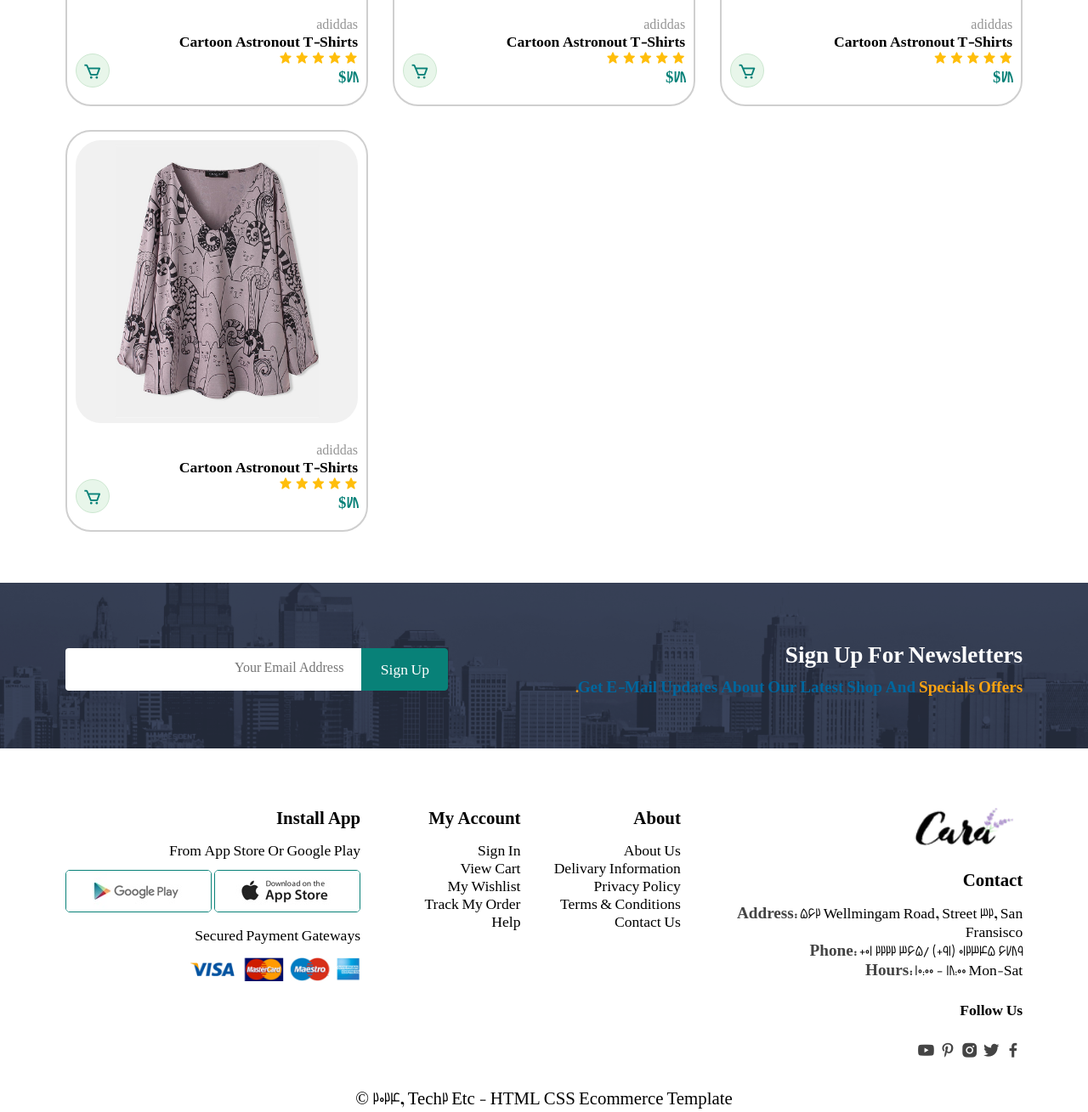
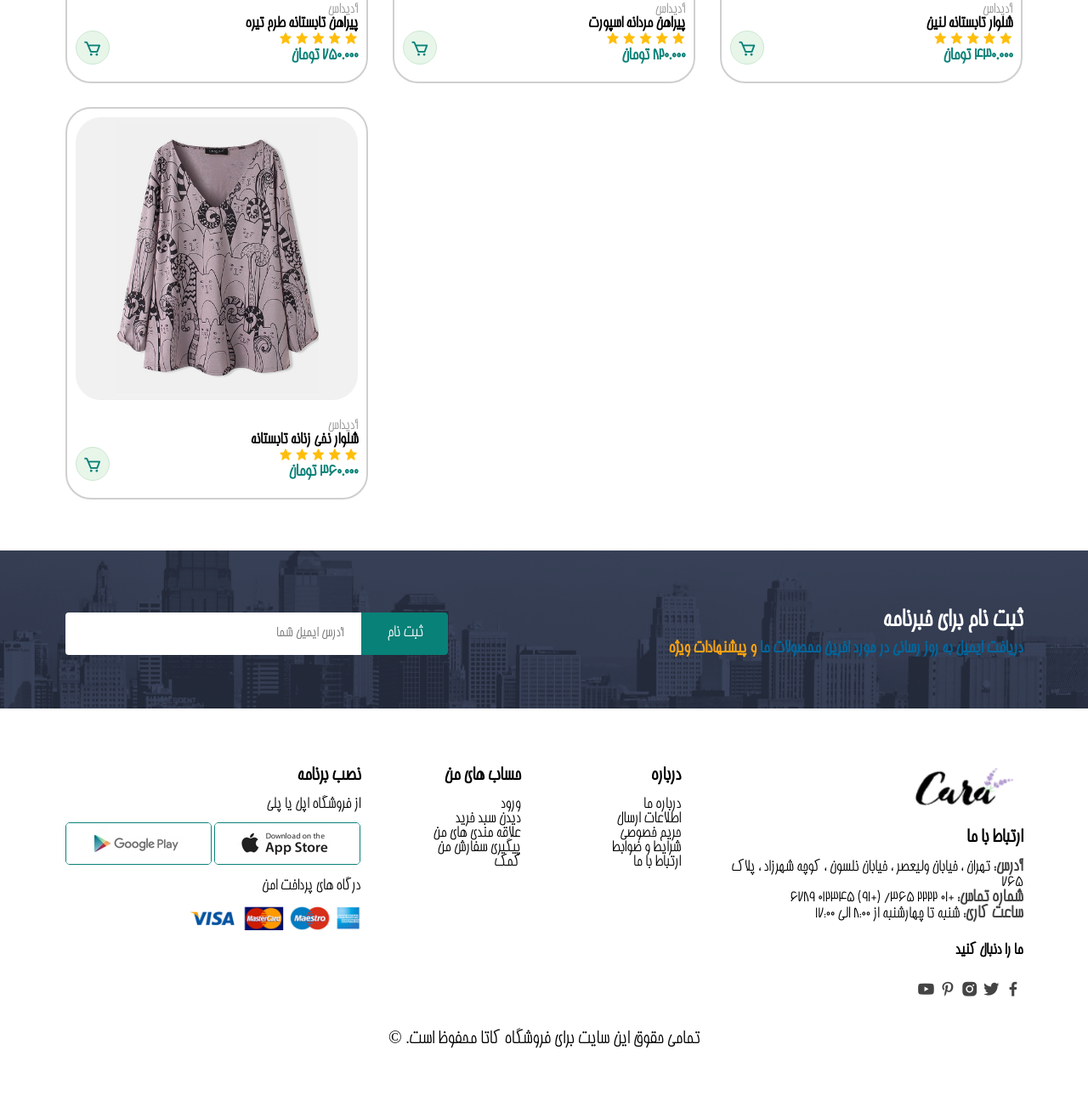
Before and after one commit to neginsh1996/cata-shop, a plain HTML site: page sproduct.html in a window 1280 px wide. Shown: the part 1297-2606 px from the top of the page at 85% size. Drawn offline with nearby package versions, Linux system fonts and the light colour scheme.

Commit message:
Update sproduct.html

```diff
--- a/sproduct.html
+++ b/sproduct.html
@@ -27,11 +27,11 @@
 
         <div>
             <ul class="navbar" id="navbar">
-                <li><a href="index.html">home</a></li>
-                <li><a href="shop.html"  class="active">shop</a></li>
-                <li><a href="blog.html">blog</a></li>
-                <li><a href="about.html">about</a></li>
-                <li><a href="contact.html">contact</a></li>
+                <li><a href="index.html">خانه</a></li>
+                <li><a href="shop.html"  class="active">فروشگاه</a></li>
+                <li><a href="blog.html">مقالات</a></li>
+                <li><a href="about.html">درباره ما</a></li>
+                <li><a href="contact.html">ارتباط با ما</a></li>
                 <li><a id="lg-bag" href="cart.html"><i class='bx bx-shopping-bag'></i></a></li>
                 <a href="#" id="close"><i class='bx bx-x'></i></a>
             </ul>
@@ -68,29 +68,23 @@
         </div>
 
         <div class="single-pro-details">
-            <h6>home / t-shirt</h6>
-            <h4>men's fashion t shirt</h4>
-            <h2>$139.00</h2>
+            <h6>خانه / پیراهن</h6>
+            <h4>تی شرت مد مردانه</h4>
+            <h2>715.000 تومان</h2>
             <select>
-                <option>select size</option>
+                <option>انتخاب سایز</option>
                 <option>XL</option>
                 <option>XXL</option>
                 <option>small</option>
                 <option>large</option>
             </select>
-            <input type="number" value="1">
-            <button>add to cart</button>
-            <h4>product details</h4>
+            <input type="number" value="1" placeholder="#">
+            <button>افزودن سبد خرید</button>
+            <h4>جزئیات محصول</h4>
             <p>
-                Lorem, ipsum dolor sit amet consectetur adipisicing elit.
-                Quas libero laborum voluptatibus temporibus alias id ut
-                dolore quisquam, fugiat, excepturi obcaecati impedit
-                perspiciatis recusandae nostrum blanditiis? Sint explicabo
-                fuga saepe.
-                Quas libero laborum voluptatibus temporibus alias id ut
-                dolore quisquam, fugiat, excepturi obcaecati impedit
-                Quas libero laborum voluptatibus temporibus alias id ut
-                dolore quisquam, fugiat, excepturi obcaecati impedit
+                سایز بندی لباس مردانه بر اساس قد و وزن در استاندارد جهانی وجود ندارد اما در این مطلب و بعد از دو جدول سایز بندی لباس مردانه استاندارد، به توضیح این که هر سایزی از لباس مردانه مناسب چه قدی خواهد بود می پردازیم تا حدودی بدانید سایزتان برای لباس های مختلف چیست.
+
+سایز بندی لباس مردانه اغلب به صورت اعداد و حروف مشخص می‌شود، که انواع مختلفی دارد مانند XS، S، M، L، XL و غیره. همچنین، برخی از برندها و شرکت‌ها، لباس‌ها را بر اساس اندازه‌های اینچی (به عنوان مثال ۳۲/۳۰ برای شلوار) یا متری (به عنوان مثال ۴۰R برای یک جلیقه) سایزبندی می‌کنند. در ضمن، برای بعضی از محصولات خاص مانند ترنچ کت و سویشرت، انواع سایزبندی خاصی وجود دارد که بر اساس اندازه‌های خاص تعریف می‌شوند.
             </p>
         </div>
     </section>
@@ -99,15 +93,15 @@
     <!-------Featured section--------->
     <section class="featured" id="featured">
         <div class="title">
-            <h1>featured products</h1>
-            <h3>summer collection new modern design</h3>
+            <h1>محصولات ویژه</h1>
+            <h3>مجموعه تابستانی طراحی مدرن جدید</h3>
         </div>
         <div class="featured-container">
             <div class="box">
                 <img src="./image/f5.jpg" alt="">
                 <div class="box-text">
-                    <h2>adiddas</h2>
-                    <h1>cartoon astronout T-shirts</h1>
+                    <h2>آدیداس</h2>
+                    <h1>پیراهن تابستانه طرح تیره</h1>
                     <div class="stars">
                         <i class='bx bxs-star'></i>
                         <i class='bx bxs-star'></i>
@@ -115,7 +109,7 @@
                         <i class='bx bxs-star'></i>
                         <i class='bx bxs-star'></i>
                     </div>
-                    <h3>$78</h3>
+                    <h3>750.000 تومان</h3>
                 </div>
                 <a href="#"><i class='bx bx-cart'></i></a>
             </div>
@@ -123,8 +117,8 @@
             <div class="box">
                 <img src="./image/f6.jpg" alt="">
                 <div class="box-text">
-                    <h2>adiddas</h2>
-                    <h1>cartoon astronout T-shirts</h1>
+                    <h2>آدیداس</h2>
+                    <h1>پیراهن مردانه اسپورت</h1>
                     <div class="stars">
                         <i class='bx bxs-star'></i>
                         <i class='bx bxs-star'></i>
@@ -132,7 +126,7 @@
                         <i class='bx bxs-star'></i>
                         <i class='bx bxs-star'></i>
                     </div>
-                    <h3>$78</h3>
+                    <h3>820.000 تومان</h3>
                 </div>
                 <a href="#"><i class='bx bx-cart'></i></a>
             </div>
@@ -140,8 +134,8 @@
             <div class="box">
                 <img src="./image/f7.jpg" alt="">
                 <div class="box-text">
-                    <h2>adiddas</h2>
-                    <h1>cartoon astronout T-shirts</h1>
+                    <h2>آدیداس</h2>
+                    <h1>شلوار تابستانه لنین</h1>
                     <div class="stars">
                         <i class='bx bxs-star'></i>
                         <i class='bx bxs-star'></i>
@@ -149,7 +143,7 @@
                         <i class='bx bxs-star'></i>
                         <i class='bx bxs-star'></i>
                     </div>
-                    <h3>$78</h3>
+                    <h3>430.000 تومان</h3>
                 </div>
                 <a href="#"><i class='bx bx-cart'></i></a>
             </div>
@@ -157,8 +151,8 @@
             <div class="box">
                 <img src="./image/f8.jpg" alt="">
                 <div class="box-text">
-                    <h2>adiddas</h2>
-                    <h1>cartoon astronout T-shirts</h1>
+                    <h2>آدیداس</h2>
+                    <h1>شلوار نخی زنانه تابستانه</h1>
                     <div class="stars">
                         <i class='bx bxs-star'></i>
                         <i class='bx bxs-star'></i>
@@ -166,7 +160,7 @@
                         <i class='bx bxs-star'></i>
                         <i class='bx bxs-star'></i>
                     </div>
-                    <h3>$78</h3>
+                    <h3>360.000 تومان</h3>
                 </div>
                 <a href="#"><i class='bx bx-cart'></i></a>
             </div>
@@ -177,15 +171,15 @@
     <section class="newsletters">
         <div class="newsletters-container">
             <div class="newsletter-text">
-                <h1>sign up for newsletters</h1>
+                <h1>ثبت نام برای خبرنامه</h1>
                 <p>
-                    get e-mail updates about our latest shop and <span>specials offers.</span>
+                    دریافت ایمیل به روز رسانی در مورد اخرین محصولات ما <span>و پیشنهادات ویژه</span>
                 </p>
             </div>
 
             <div class="form" >
-                <input type="email" placeholder="your email address">
-                <button class="normal">sign up</button>
+                <input type="email" placeholder="آدرس ایمیل شما">
+                <button class="normal">ثبت نام</button>
             </div>
         </div>
     </section>
@@ -195,11 +189,11 @@
         <div class="footer-container">
             <div class="footer-box">
                 <img class="photo" src="./image/logo.png" alt="">
-                <h1>contact</h1>
-                <h2><span>address:</span> 562 wellmingam road, street 32, san fransisco</h2>
-                <h2><span>phone:</span> +01 2222 365/ (+91) 012345 6789</h2>
-                <h2><span>hours:</span> 10:00 - 18:00 mon-sat</h2>
-                <h3>follow us</h3>
+                <h1>ارتباط با ما</h1>
+                <h2><span>آدرس:</span> تهران ، خیابان ولیعصر ، خیابان نلسون ، کوچه شهرزاد ، پلاک 765</h2>
+                <h2><span>شماره تماس:</span> +01 2222 365/ (+91) 012345 6789</h2>
+                <h2><span>ساعت کاری:</span> شنبه تا چهارشنبه از 8:00 الی 17:00</h2>
+                <h3>ما را دنبال کنید</h3>
                 <div class="socials">
                     <i class='bx bxl-facebook'></i>
                     <i class='bx bxl-twitter' ></i>
@@ -210,31 +204,31 @@
             </div>
 
             <div class="footer-box">
-                <h1>about</h1>
-                <h2>about us</h2>
-                <h2>delivary information</h2>
-                <h2>privacy policy</h2>
-                <h2>terms & conditions</h2>
-                <h2>contact us</h2>
+                <h1>درباره</h1>
+                <h2>درباره ما</h2>
+                <h2>اطلاعات ارسال</h2>
+                <h2>حریم خصوصی</h2>
+                <h2>شرایط و ضوابط</h2>
+                <h2>ارتباط با ما</h2>
             </div>
 
             <div class="footer-box">
-                <h1>my account</h1>
-                <h2>sign in</h2>
-                <h2>view cart</h2>
-                <h2>my wishlist</h2>
-                <h2>track my order</h2>
-                <h2>help</h2>
+                <h1>حساب های من</h1>
+                <h2>ورود</h2>
+                <h2>دیدن سبد خرید</h2>
+                <h2>علاقه مندی های من</h2>
+                <h2>پیگیری سفارش من</h2>
+                <h2>کمک</h2>
             </div>
 
             <div class="footer-box">
-                <h1>install app</h1>
-                <h2>from app store or google play</h2>
+                <h1>نصب برنامه</h1>
+                <h2>از فروشگاه اپل یا پلی</h2>
                 <div class="store">
                     <img src="./image/app.jpg" alt="">
                     <img src="./image/play.jpg" alt="">
                 </div>
-                <h2>secured payment gateways</h2>
+                <h2>درگاه های پرداخت امن</h2>
                 <div class="pay">
                     <img src="./image/pay.png" alt="">
                 </div>
@@ -242,7 +236,7 @@
         </div>
 
         <p>
-            &copy 2024, tech2 etc - HTML CSS ecommerce template
+            &copy .تمامی حقوق این سایت برای فروشگاه کاتا محفوظ است
         </p>
     </section>
 
```
